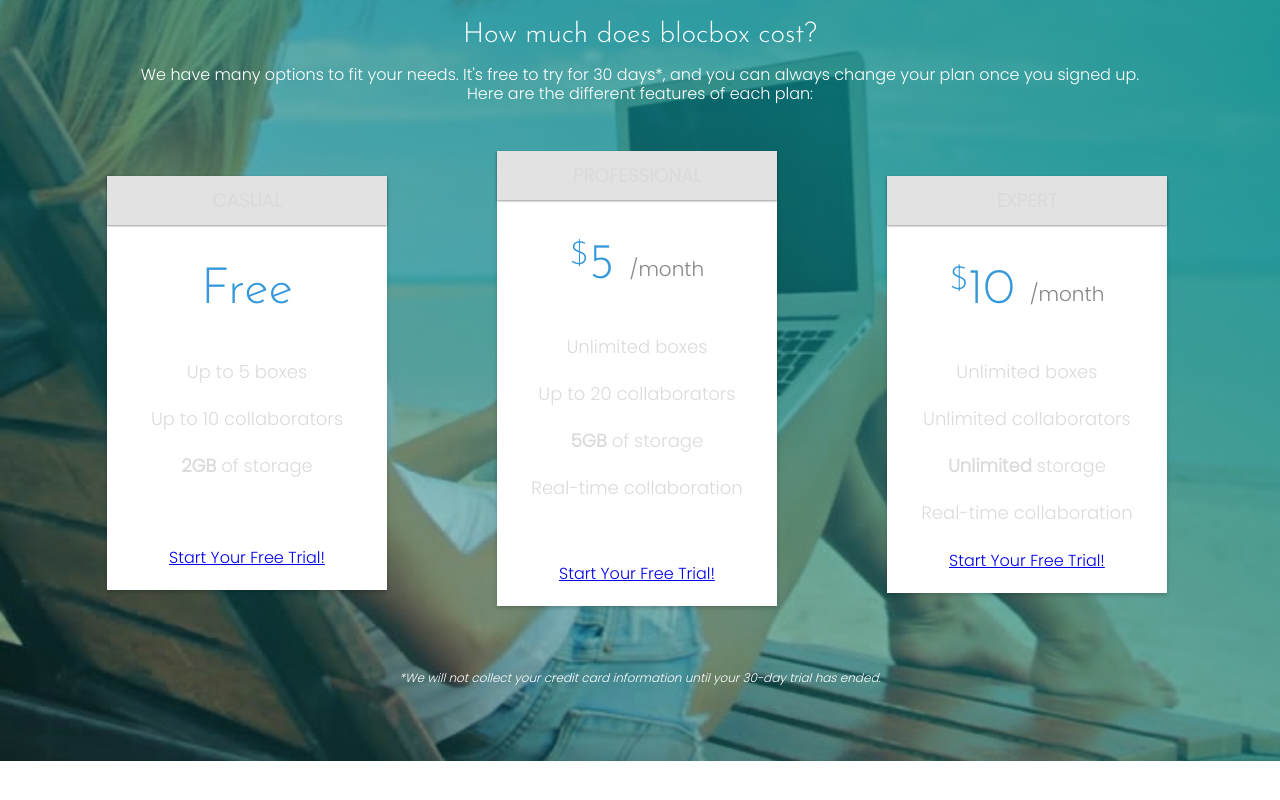
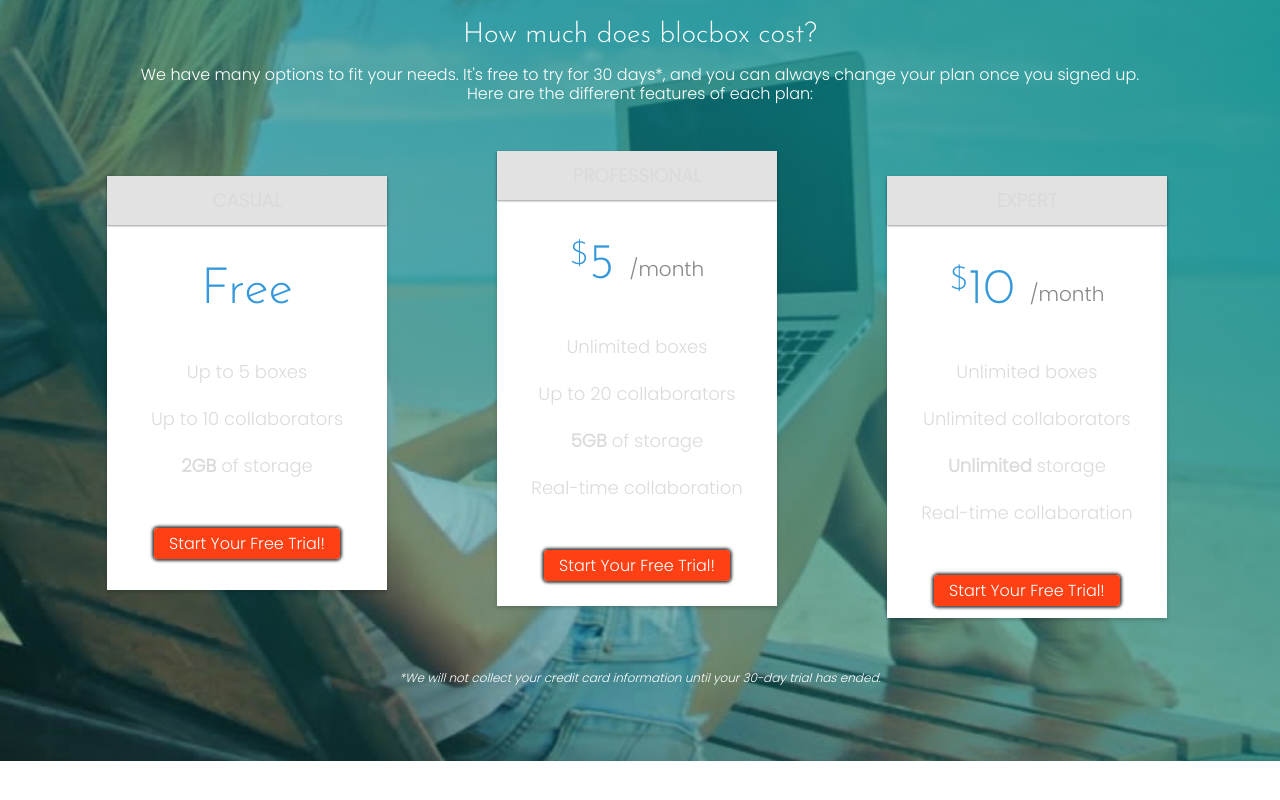
Before and after one commit to nicknoel251289/JunkDrawer, a plain HTML site: page index.html in a window 1280 px wide. Shown: the part 1624-2424 px from the top of the page. Drawn offline with Linux system fonts and the light colour scheme.

Commit message:
Temporary fix on hamburg menu

```diff
--- a/CSS/style.css
+++ b/CSS/style.css
@@ -173,17 +173,17 @@
     }
   }
 
-  /* BUTTONS
-   .btn {
+/* BUTTONS */
+   .button {
      border-radius: 4px;
      color:white;
      font-weight: 400;
      text-decoration: none;
      background: #ff4014;
-     border: 1px solid black;
-     box-shadow: 0px 0px 3px 2px #3f3f3f;
+     box-shadow: 0px 0px 3px 2px #444;
+     padding: 4px 15px;
    }
-*/
+
    /* BENEFITS */
 .benefits {
   text-align: center;
@@ -524,7 +524,7 @@
   left: 5px;
   top: 15px;
 }
-@media (min-width:992px) {
+@media (min-width:1330px) {
   .left-nav {
     position: fixed;
     transform: translate(0,0);
@@ -684,8 +684,8 @@
     box-shadow: -322px -1px 12px 2px #444444;
   }
 }
-@media (max-width:1331px) {
+@media (max-width:1330px) {
   .left-nav .ul-one {
-
+    display:none;
   }
 }
--- a/index.html
+++ b/index.html
@@ -32,7 +32,7 @@
      <div class="container hero">
        <h1>Save, share and collaborate.</h1>
        <p>JunkDrawer lets you collect and sort information.<br/>Create simple notes, store images, and add links.</p>
-       <a href="signup.html" class="btn">Start Your Free Trial!</a>
+       <a href="signup.html" class="button">Start Your Free Trial!</a>
        <img src="images/JunkDrawer-PC.png" alt="JunkDrawr-PC" />
      </div>
    </header>
@@ -75,7 +75,7 @@
                <li>Up to 10 collaborators</li>
                <li><strong>2GB</strong> of storage</li>
              </ul>
-             <a href="signup.html" class="btn">Start Your Free Trial!</a>
+             <a href="signup.html" class="button">Start Your Free Trial!</a>
            </div>
          </li>
          <li class="one-third">
@@ -88,7 +88,7 @@
               <li><strong>5GB</strong> of storage</li>
               <li>Real-time collaboration</li>
             </ul>
-            <a href="signup.html" class="btn">Start Your Free Trial!</a>
+            <a href="signup.html" class="button">Start Your Free Trial!</a>
           </div>
         </li>
         <li class="one-third">
@@ -101,7 +101,7 @@
               <li><strong>Unlimited</strong> storage</li>
               <li>Real-time collaboration</li>
             </ul>
-            <a href="signup.html" class="btn">Start Your Free Trial!</a>
+            <a href="signup.html" class="button">Start Your Free Trial!</a>
           </div>
         </li>
        </ul>
```
